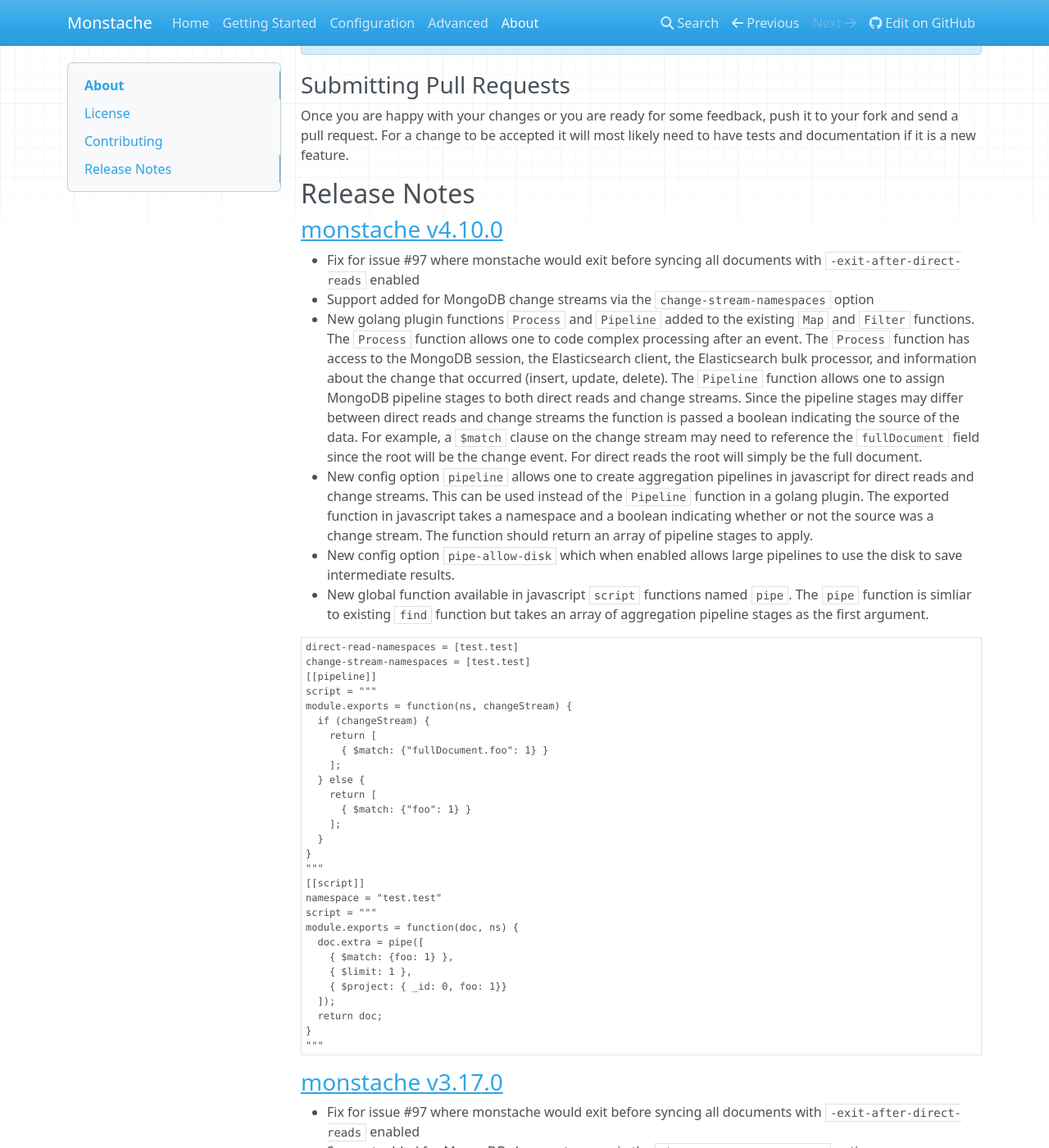
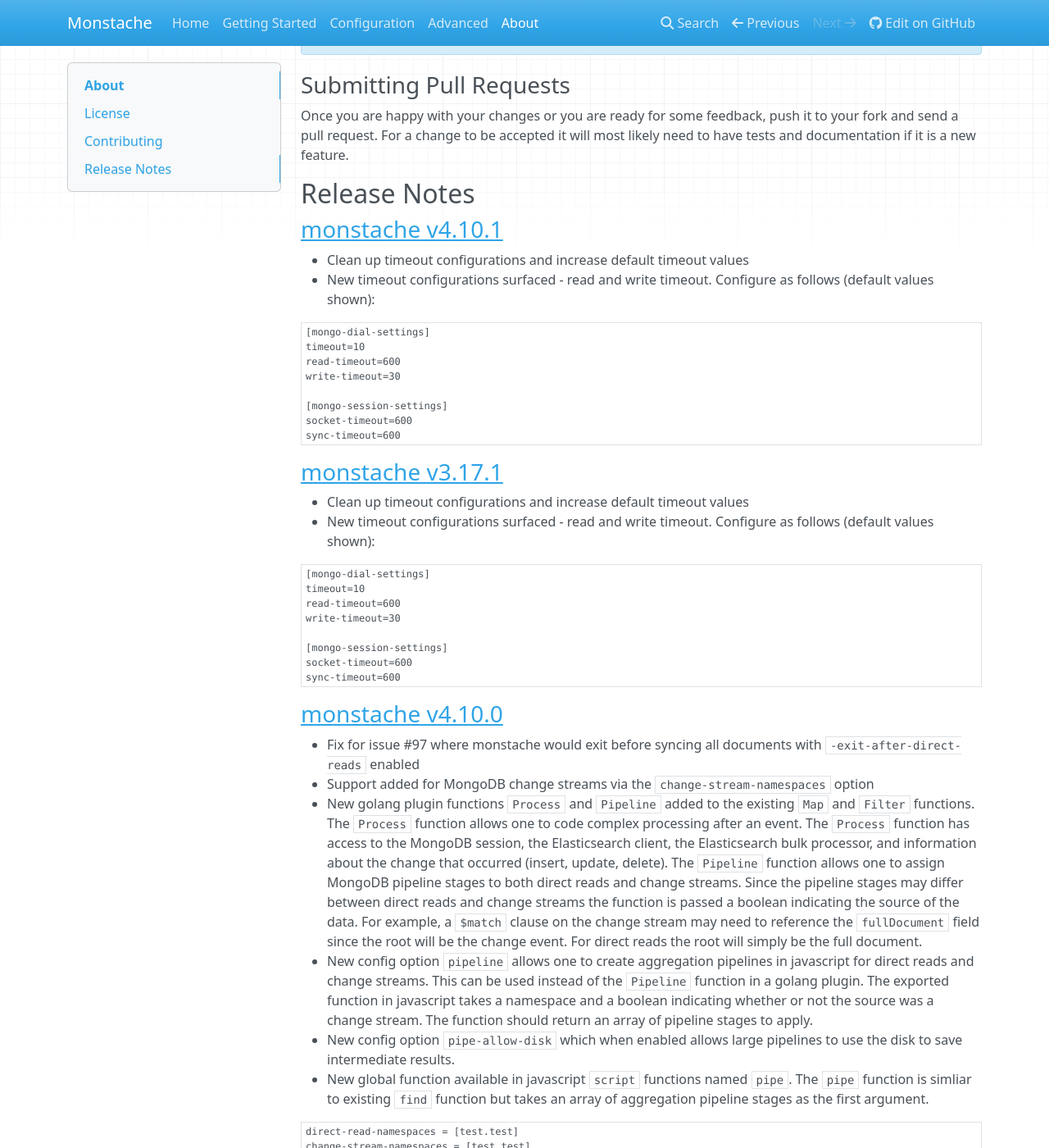
Before and after one commit to rwynn/monstache-site, an MkDocs documentation site: the page built from src/about.md, in a window 1280 px wide and 1400 px high, scrolled down 1628 px. Shown: the whole window at 82% size. Built offline with MkDocs 1.6.1, drawn with Linux system fonts in a browser that asks for light colours; nearby versions of some CDN libraries; a style sheet for code colours, icons or effects is not loaded.

Commit message:
update docs

````diff
--- a/docs/404.html
+++ b/docs/404.html
@@ -106,7 +106,7 @@
             <p>Documentation built with <a href="https://www.mkdocs.org/">MkDocs</a>.</p>
         </footer>
         <script>
-            var base_url = "/monstache-site",
+            var base_url = "/monstache-site/",
                 shortcuts = {"search": 83, "next": 78, "help": 191, "previous": 80};
         </script>
         <script src="/monstache-site/js/base.js" defer></script>
--- a/docs/advanced/index.html
+++ b/docs/advanced/index.html
@@ -1046,14 +1046,14 @@
 </code></pre>
 
 <p>You can pull and run release images with</p>
-<pre><code>docker run rwynn/monstache:4.10.0 -v
+<pre><code>docker run rwynn/monstache:4.10.1 -v
 
-docker run rwynn/monstache:3.17.0 -v
+docker run rwynn/monstache:3.17.1 -v
 </code></pre>
 
 <p>For example, to run monstache via Docker with a golang plugin that resides at <code>~/plugin/plugin.so</code> on the host you can use a bind mount</p>
 <pre><code>
-docker run --rm --net=host -v ~/plugin:/tmp/plugin rwynn/monstache:4.10.0 -mapper-plugin-path /tmp/plugin/plugin.so
+docker run --rm --net=host -v ~/plugin:/tmp/plugin rwynn/monstache:latest -mapper-plugin-path /tmp/plugin/plugin.so
 
 </code></pre>
 
--- a/docs/index.html
+++ b/docs/index.html
@@ -256,6 +256,6 @@
 </html>
 
 <!--
-MkDocs version : 1.0
-Build Date UTC : 2018-09-11 01:53:55
+MkDocs version : 1.0.4
+Build Date UTC : 2018-09-13 15:19:48
 -->
--- a/docs/search/worker.js
+++ b/docs/search/worker.js
@@ -84,6 +84,7 @@
     console.log('Lunr index built, search ready');
   }
   allowSearch = true;
+  postMessage({allowSearch: allowSearch});
 }
 
 function init () {
--- a/docs/start/index.html
+++ b/docs/start/index.html
@@ -117,7 +117,7 @@
 <p>Unzip the download and adjust your PATH variable to include the path to the folder for your platform.</p>
 <p>Let's make sure Monstache is set up as expected. You should see a similar version number in your terminal:</p>
 <pre><code class="sh">monstache -v
-# 4.10.0
+# 4.10.1
 </code></pre>
 
 <p>The version number should start with 3.x if you are using Elasticsearch prior to version 6.</p>
--- a/src/about.md
+++ b/src/about.md
@@ -87,6 +87,38 @@
 most likely need to have tests and documentation if it is a new feature.
 
 ## Release Notes
+
+### [monstache v4.10.1](https://github.com/rwynn/monstache/releases/tag/v4.10.1)
+
+* Clean up timeout configurations and increase default timeout values
+* New timeout configurations surfaced - read and write timeout.  Configure as follows (default values shown):
+
+```
+[mongo-dial-settings]
+timeout=10
+read-timeout=600
+write-timeout=30
+
+[mongo-session-settings]
+socket-timeout=600
+sync-timeout=600
+```
+
+### [monstache v3.17.1](https://github.com/rwynn/monstache/releases/tag/v3.17.1)
+
+* Clean up timeout configurations and increase default timeout values
+* New timeout configurations surfaced - read and write timeout.  Configure as follows (default values shown):
+
+```
+[mongo-dial-settings]
+timeout=10
+read-timeout=600
+write-timeout=30
+
+[mongo-session-settings]
+socket-timeout=600
+sync-timeout=600
+```
 
 ### [monstache v4.10.0](https://github.com/rwynn/monstache/releases/tag/v4.10.0)
 
````
Also changed, not shown: docs/about/index.html (+30 -0 lines), docs/config/index.html (+9 -3 lines), docs/search/main.js (+21 -19 lines), docs/sitemap.xml (+5 -5 lines), src/advanced.md (+3 -3 lines), src/config.md (+15 -3 lines), src/start.md (+1 -1 lines), docs/search/search_index.json, 1 other file.
